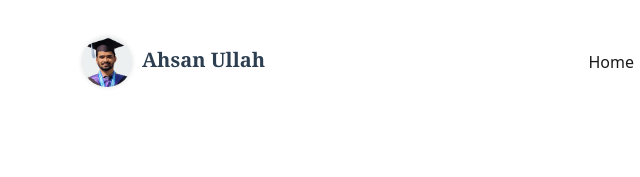
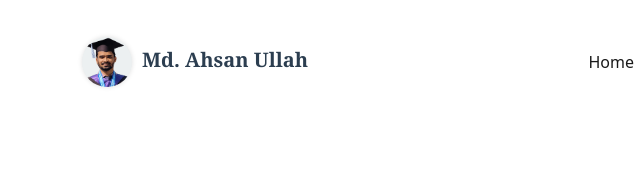
Before and after one commit to ahsan-emon/Ahsan-Portfolio, a plain HTML site: page index.html in a window 1280 px wide. Shown: the top 177 px of the page, 0-640 px from the left. Drawn offline with nearby package versions, Linux system fonts and the light colour scheme.

Commit message:
update index.html

```diff
--- a/index.html
+++ b/index.html
@@ -22,7 +22,7 @@
     <header>
       <div class="container py-4">
         <nav class="navbar navbar-expand-lg navbar-light">
-          <a class="navbar-brand" href="#"><img class="img-fluid logo" src="images/logo.png" alt=""><span>Ahsan Ullah</span></a>
+          <a class="navbar-brand" href="#"><img class="img-fluid logo" src="images/logo.png" alt=""><span>Md. Ahsan Ullah</span></a>
           <button class="navbar-toggler" type="button" data-bs-toggle="collapse" data-bs-target="#navbarSupportedContent" aria-controls="navbarSupportedContent" aria-expanded="false" aria-label="Toggle navigation">
             <span class="navbar-toggler-icon"></span>
           </button>
```
